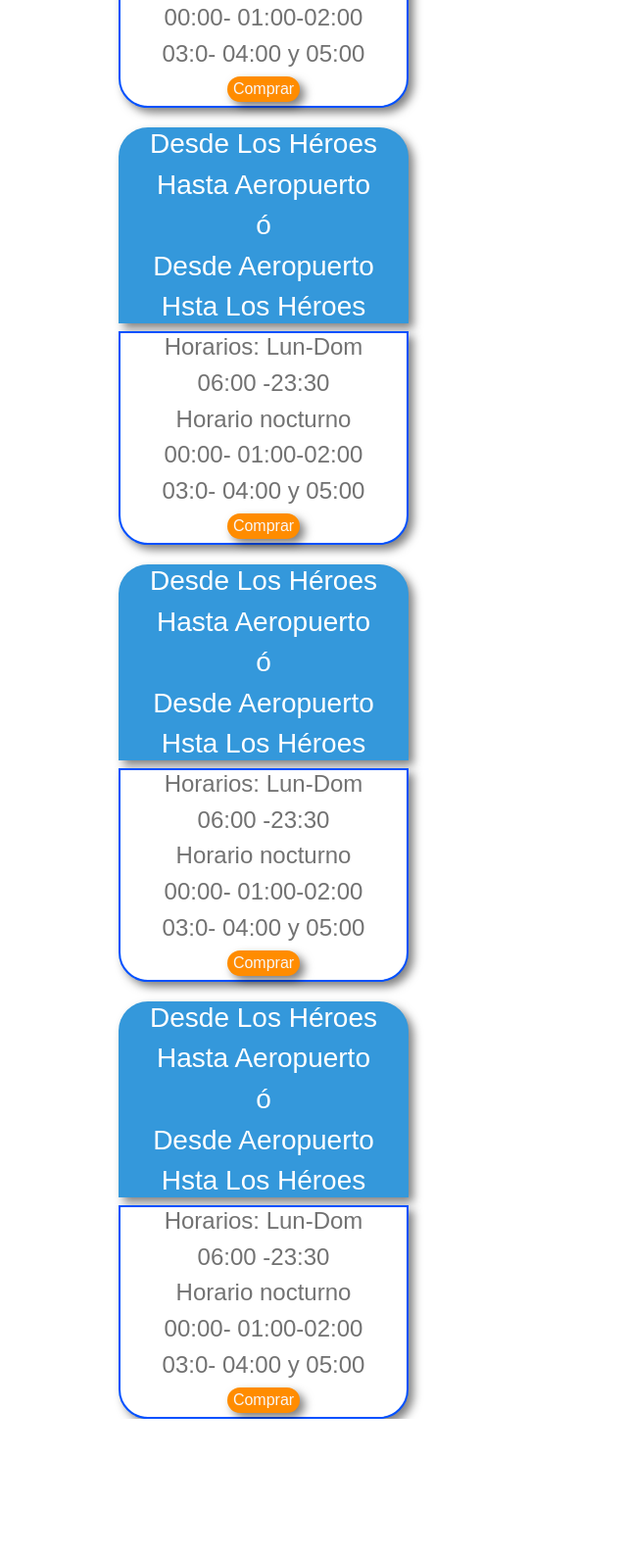
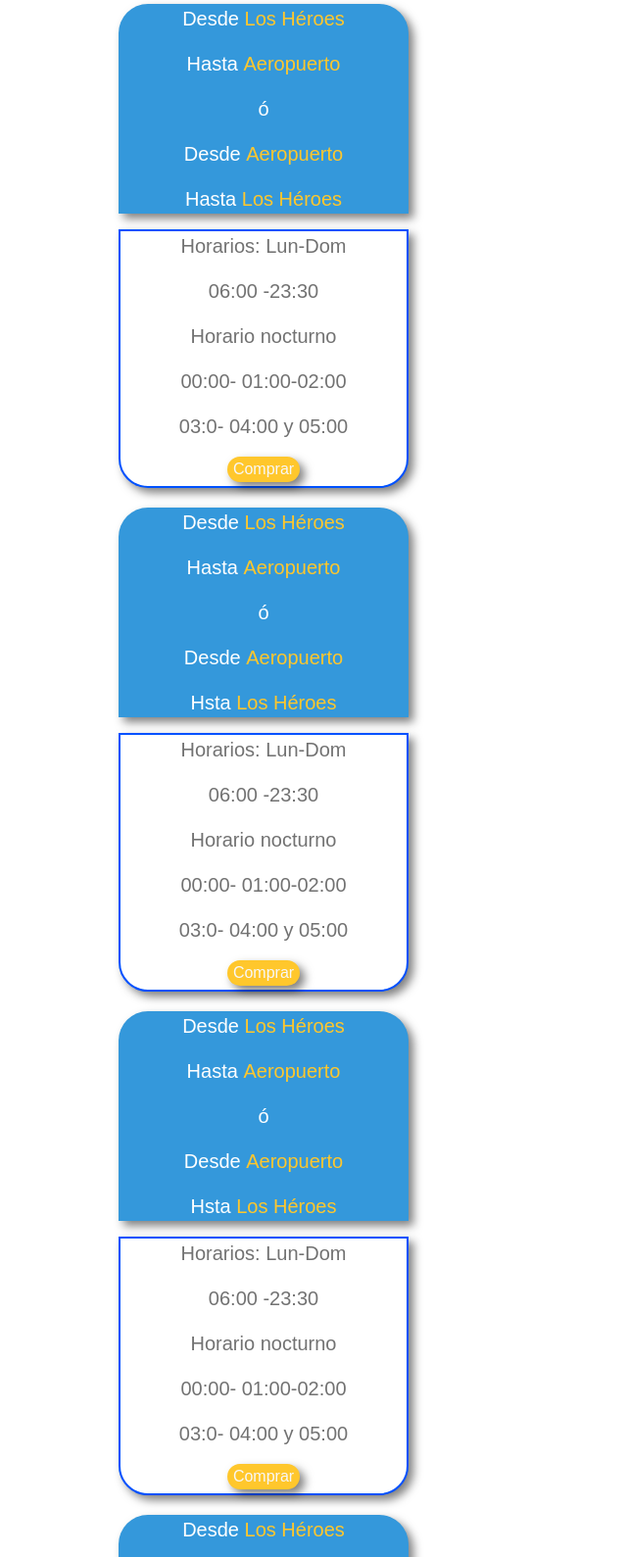
Before and after one commit to dorian-cesar/centro-puerto, a plain HTML site: page index.html in a window 1280 px wide. Shown: the part 521-2110 px from the top of the page at 98% size, without its empty margins (371-1011 px from the left). Before the commit the page ends 1969 px from the top, so only its background shows below. Drawn offline with nearby package versions, Linux system fonts and the light colour scheme.

Commit message:
rutas -Los Heroes

```diff
--- a/index.html
+++ b/index.html
@@ -3,6 +3,7 @@
 <head>
     <meta charset="UTF-8">
     <meta name="viewport" content="width=device-width, initial-scale=1, maximum-scale=1, user-scalable=no, orientation=portrait">
+    <script src="https://ajax.googleapis.com/ajax/libs/jquery/3.5.1/jquery.min.js"></script>
 
     <link rel="stylesheet" href="https://maxcdn.bootstrapcdn.com/bootstrap/4.5.2/css/bootstrap.min.css">
     <title>CentroPuerto</title>
@@ -92,13 +93,25 @@
         margin: auto;
         margin-top: 205px;
 
+    }
+    #rutas {
+        width: 100%;
+        margin: auto;
+        margin-top: 205px;
 
+    }
+
+    #about {
+        width: 80%;
+        margin: auto;
+        margin-top: 205px;
 
     }
     .destinos {
         width: 100%;
         color: white;
         text-align: center;
+        padding: 0;
 
 
 
@@ -129,12 +142,13 @@
 
 
     .boton {
-        background: darkorange;
+        background: #ffc72c;
         color: rgb(248, 247, 247);
 
         box-shadow: 5px 5px 10px rgba(0, 0, 0, 0.5);
         border-radius: 50px;
         margin-bottom: 4px;
+        padding: 5px,20px,5px,20px;
     }
     .boton:hover {
         background-color: rgb(160, 229, 160);
@@ -147,14 +161,32 @@
         text-decoration-style: none;
         border: none;
     }
+    spam {
+        color :#ffc72c;
+        font-size: 20px;
+        font-weight: 100;
+    }
+    p {
+        font-size: 20px;
+    }
+    #rutas {
+        text-align: center;
+        padding: 10px;
+    }
+
+    .contenedor {
+        margin: auto;
+        width: 100%;
+    }
+
     </style>
 
 </head>
 <body>
     <div class="sidebar" id="sidebar">
-        <a href="#" class="sidebar-item">Rutas</a>
-        <a href="#" class="sidebar-item">Reservas</a>
-        <a href="#" class="sidebar-item">Nostros</a>
+        <a href="#" class="sidebar-item" id="mostrarRutas">Rutas</a>
+        <a href="#" class="sidebar-item" id="mostrarReservas">Reservas</a>
+        <a href="#" class="sidebar-item" id="mostrarAbout">Nosotros</a>
     </div>
 
     <div class="menu-toggle" id="menu-toggle">
@@ -165,25 +197,27 @@
     <div class="content">
         <div class="banner">
             <img src="Home-Banner-01.webp" alt="No imagen" height="200px">
+
         </div>
-        <div class="reservas">
+        <div class="reservas" id="reservas">
+            <img src="https://pb-pool.s3.amazonaws.com/RackMultipart20240228-1957-r13gag.png" alt="" id="logo">
 
             <div class="rutas">
                 <div class="destinos">
-                    <h3>Desde Los Héroes</h3>
-                    <h3>Hasta Aeropuerto</h3>
-                    <h3>ó</h3>
-                    <h3>Desde Aeropuerto</h3>
-                    <h3>Hsta Los Héroes</h3>
+                    <p>Desde <spam> Los Héroes <spam></p>
+                    <p>Hasta <spam> Aeropuerto <spam></p>
+                    <p>ó</p>
+                    <p>Desde <spam> Aeropuerto <spam></p>
+                    <p>Hasta <spam> Los Héroes <spam></p>
 
 
                 </div>
                 <div class="horarios">
-                    <h4>Horarios: Lun-Dom</h4>
-                    <h4>06:00 -23:30</h4>
-                    <h4>Horario nocturno</h4>
-                    <h4>00:00- 01:00-02:00</h4>
-                    <h4>03:0- 04:00 y 05:00</h4>
+                    <p>Horarios: Lun-Dom</p>
+                    <p>06:00 -23:30</p>
+                    <p>Horario nocturno</p>
+                    <p>00:00- 01:00-02:00</p>
+                    <p>03:0- 04:00 y 05:00</p>
                   <a href=""><button class="boton">Comprar</button></a>
 
                 </div>
@@ -191,20 +225,41 @@
             </div>
             <div class="rutas">
                 <div class="destinos">
-                    <h3>Desde Los Héroes</h3>
-                    <h3>Hasta Aeropuerto</h3>
-                    <h3>ó</h3>
-                    <h3>Desde Aeropuerto</h3>
-                    <h3>Hsta Los Héroes</h3>
+                    <p>Desde <spam> Los Héroes <spam></p>
+                    <p>Hasta <spam> Aeropuerto <spam></p>
+                    <p>ó</p>
+                    <p>Desde <spam> Aeropuerto <spam></p>
+                    <p>Hsta <spam> Los Héroes <spam></p>
 
 
                 </div>
                 <div class="horarios">
-                    <h4>Horarios: Lun-Dom</h4>
-                    <h4>06:00 -23:30</h4>
-                    <h4>Horario nocturno</h4>
-                    <h4>00:00- 01:00-02:00</h4>
-                    <h4>03:0- 04:00 y 05:00</h4>
+                    <p>Horarios: Lun-Dom</p>
+                    <p>06:00 -23:30</p>
+                    <p>Horario nocturno</p>
+                    <p>00:00- 01:00-02:00</p>
+                    <p>03:0- 04:00 y 05:00</p>
+                    <a href=""><button class="boton"> Comprar </button></a>
+
+                </div>
+
+            </div>
+            <div class="rutas">
+                <div class="destinos">
+                    <p>Desde <spam> Los Héroes <spam></p>
+                    <p>Hasta <spam> Aeropuerto <spam></p>
+                    <p>ó</p>
+                    <p>Desde <spam> Aeropuerto <spam></p>
+                    <p>Hsta <spam> Los Héroes <spam></p>
+
+
+                </div>
+                <div class="horarios">
+                    <p>Horarios: Lun-Dom</p>
+                    <p>06:00 -23:30</p>
+                    <p>Horario nocturno</p>
+                    <p>00:00- 01:00-02:00</p>
+                    <p>03:0- 04:00 y 05:00</p>
                     <a href=""><button class="boton">Comprar</button></a>
 
                 </div>
@@ -212,45 +267,38 @@
             </div>
             <div class="rutas">
                 <div class="destinos">
-                    <h3>Desde Los Héroes</h3>
-                    <h3>Hasta Aeropuerto</h3>
-                    <h3>ó</h3>
-                    <h3>Desde Aeropuerto</h3>
-                    <h3>Hsta Los Héroes</h3>
+                    <p>Desde <spam> Los Héroes <spam></p>
+                    <p>Hasta <spam> Aeropuerto <spam></p>
+                    <p>ó</p>
+                    <p>Desde <spam> Aeropuerto <spam></p>
+                    <p>Hsta <spam> Los Héroes <spam></p>
 
 
                 </div>
                 <div class="horarios">
-                    <h4>Horarios: Lun-Dom</h4>
-                    <h4>06:00 -23:30</h4>
-                    <h4>Horario nocturno</h4>
-                    <h4>00:00- 01:00-02:00</h4>
-                    <h4>03:0- 04:00 y 05:00</h4>
+                    <p>Horarios: Lun-Dom</p>
+                    <p>06:00 -23:30</p>
+                    <p>Horario nocturno</p>
+                    <p>00:00- 01:00-02:00</p>
+                    <p>03:0- 04:00 y 05:00</p>
                     <a href=""><button class="boton">Comprar</button></a>
 
                 </div>
 
             </div>
-            <div class="rutas">
-                <div class="destinos">
-                    <h3>Desde Los Héroes</h3>
-                    <h3>Hasta Aeropuerto</h3>
-                    <h3>ó</h3>
-                    <h3>Desde Aeropuerto</h3>
-                    <h3>Hsta Los Héroes</h3>
+        </div>
+        <div id="about">
+            <img src="https://pb-pool.s3.amazonaws.com/RackMultipart20240228-1957-r13gag.png" alt="" id="logo">
+            <h1>Sobre nosotros</h1>
 
-
-                </div>
-                <div class="horarios">
-                    <h4>Horarios: Lun-Dom</h4>
-                    <h4>06:00 -23:30</h4>
-                    <h4>Horario nocturno</h4>
-                    <h4>00:00- 01:00-02:00</h4>
-                    <h4>03:0- 04:00 y 05:00</h4>
-                    <a href=""><button class="boton">Comprar</button></a>
-
-                </div>
-
+        </div>
+        <div id="rutas">
+            <img src="https://pb-pool.s3.amazonaws.com/RackMultipart20240228-1957-r13gag.png" alt="" id="logo">
+            <h1>Rutas</h1>
+            <div class="contenedor">
+                <p>Ruta Los Heroes -Aeropuero</p>
+            <img src="./heroes.png">
+            <img src="./los-heroes.png" class="route-image">
             </div>
         </div>
     </div>
@@ -267,6 +315,32 @@
         sidebar.classList.toggle('active');
         sidebarToggle.classList.toggle('active');
     });
+
+    $(document).ready(function(){
+
+    $("#mostrarReservas").click(function(){
+      $("#reservas").show();
+      $("#rutas").hide();
+      $("#about").hide();
+
+    });
+
+    $("#mostrarRutas").click(function(){
+    $("#reservas").hide();
+      $("#rutas").show();
+      $("#about").hide();
+
+    });
+
+    $("#mostrarAbout").click(function(){
+    $("#reservas").hide();
+      $("#rutas").hide();
+      $("#about").show();
+
+    });
+
+  });
+
     </script>
 </body>
 </html>
```
Also changed, not shown: heroes.png (added), los-heroes.png (added).
